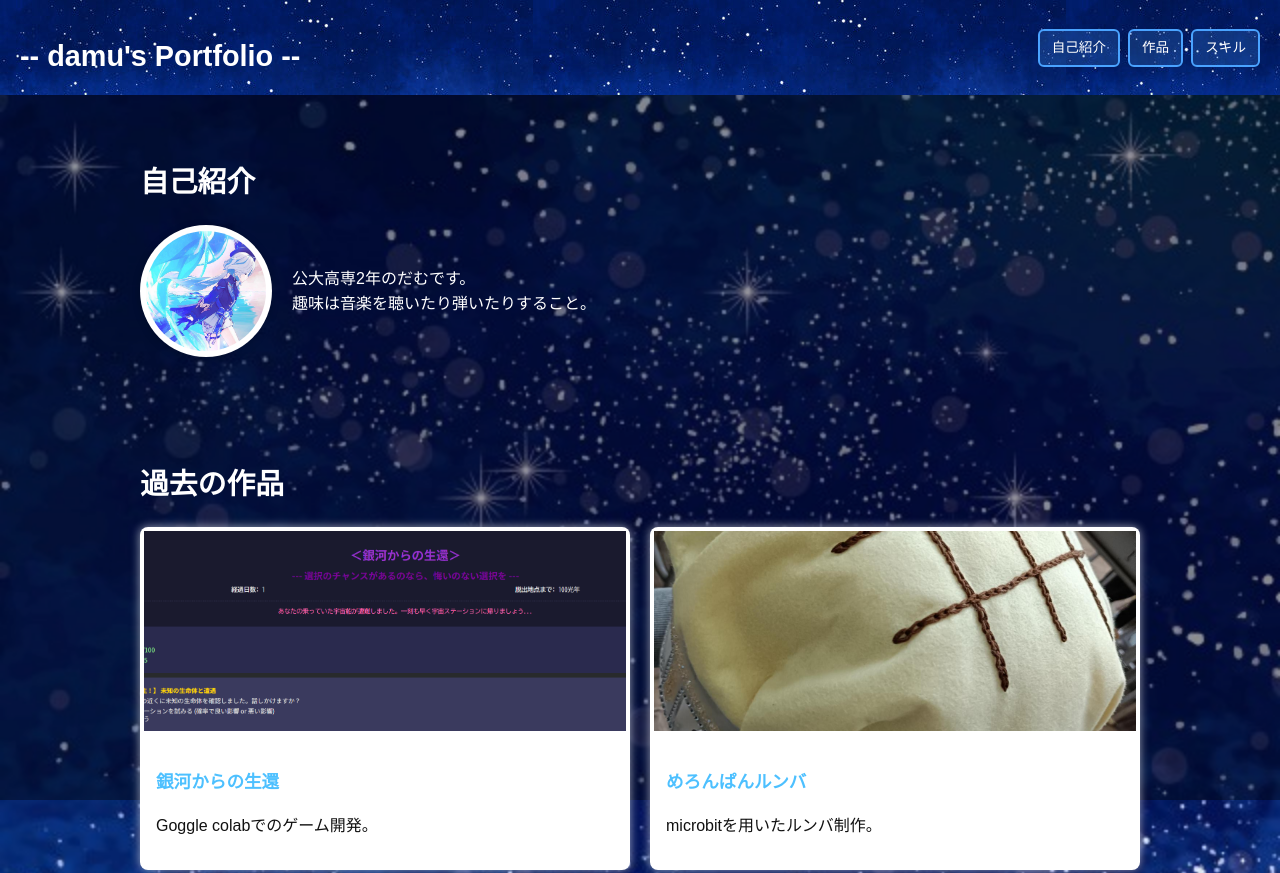
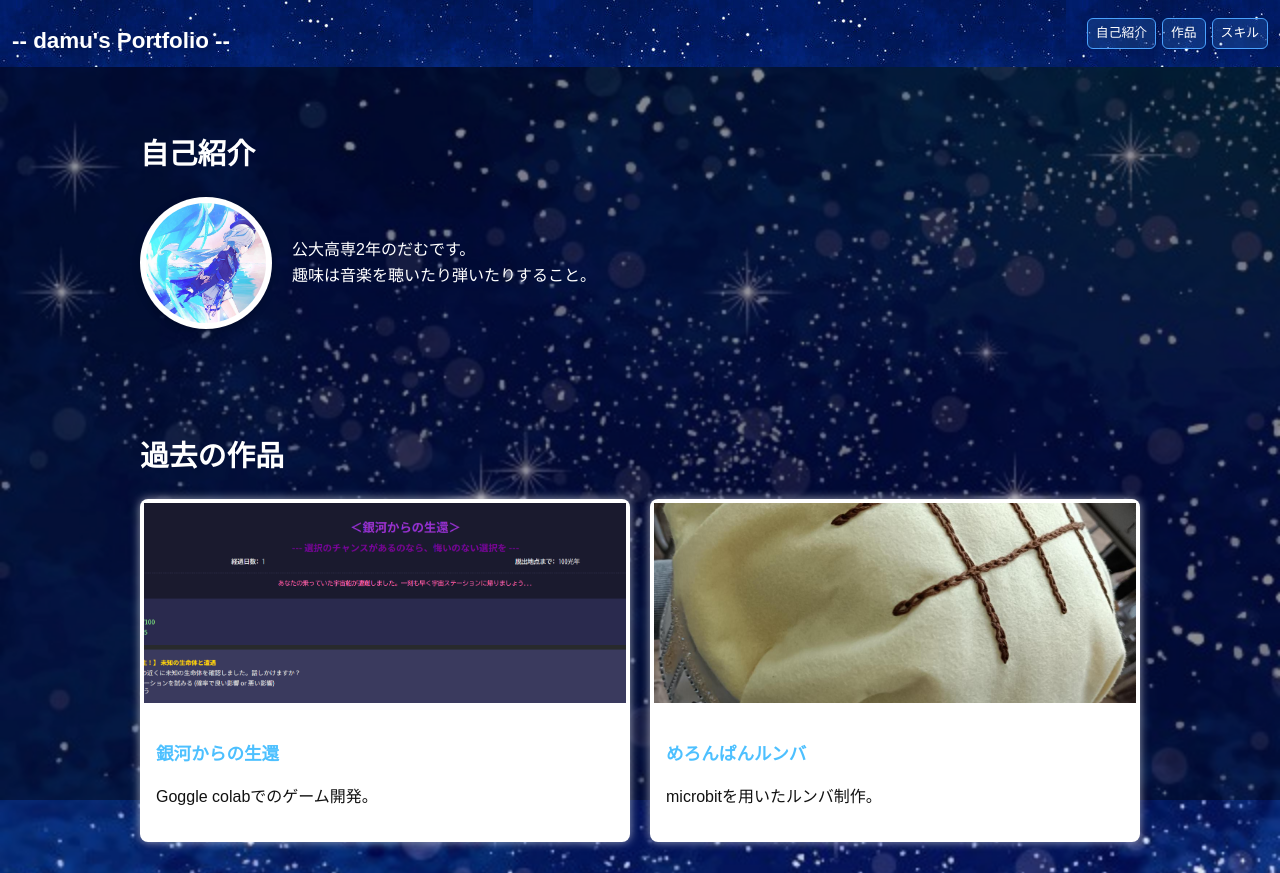
Before and after one commit to damusama/portfolio, a plain HTML site: page index.html in a window 1280 px wide. Shown: the top 873 px of the page. Drawn offline with Linux system fonts and the light colour scheme; a web font is replaced by a local one.

Commit message:
ヘッダーを狭くした

```diff
--- a/main.css
+++ b/main.css
@@ -76,7 +76,7 @@ header {
   justify-content: space-between;
   align-items: center;
   background-image: url('photo/yozora.jpg');
-  padding: 14px 20px; /* 高さを少し縮めた */
+  padding: 8px 12px; /* コンパクト化（上：8px、左右：12px） */
   transition: all 0.3s ease;
   /* max-width: 1400px; 目次が右に見切れない */
   margin: 0 auto;
@@ -86,13 +86,13 @@ header {
 
 /* 左側タイトル */
 .header-left h1 {
-  font-size: 1.8rem;
+  font-size: 1.4rem;
   color: white;
-  margin-bottom: 2px;
+  margin-bottom: 0;
 }
 
 .header-left p {
-  font-size: 0.8rem;
+  font-size: 0.7rem;
   color: white;
 }
 
@@ -100,16 +100,16 @@ header {
 .header-nav {
   display: flex;
   flex-wrap: wrap;
-  gap: 8px;
+  gap: 6px;
 }
 
 .header-nav a {
-  padding: 6px 12px;
-  border: 2px solid #4aa3ff;
-  background: rgba(74,163,255,0.2);
+  padding: 4px 8px;
+  border: 1px solid #4aa3ff;
+  background: rgba(74,163,255,0.18);
   border-radius: 6px;
-  transition: 0.2s;
-  font-size: 0.85rem;
+  transition: 0.15s;
+  font-size: 0.8rem;
   display: inline-block;
   color: #ffffff; /* 白文字 */
 }
@@ -124,7 +124,7 @@ header {
   .header-section {
     flex-direction: column;
     align-items: flex-start;
-    padding: 10px 20px;
+    padding: 8px 12px;
   }
 
   .header-nav {
```
